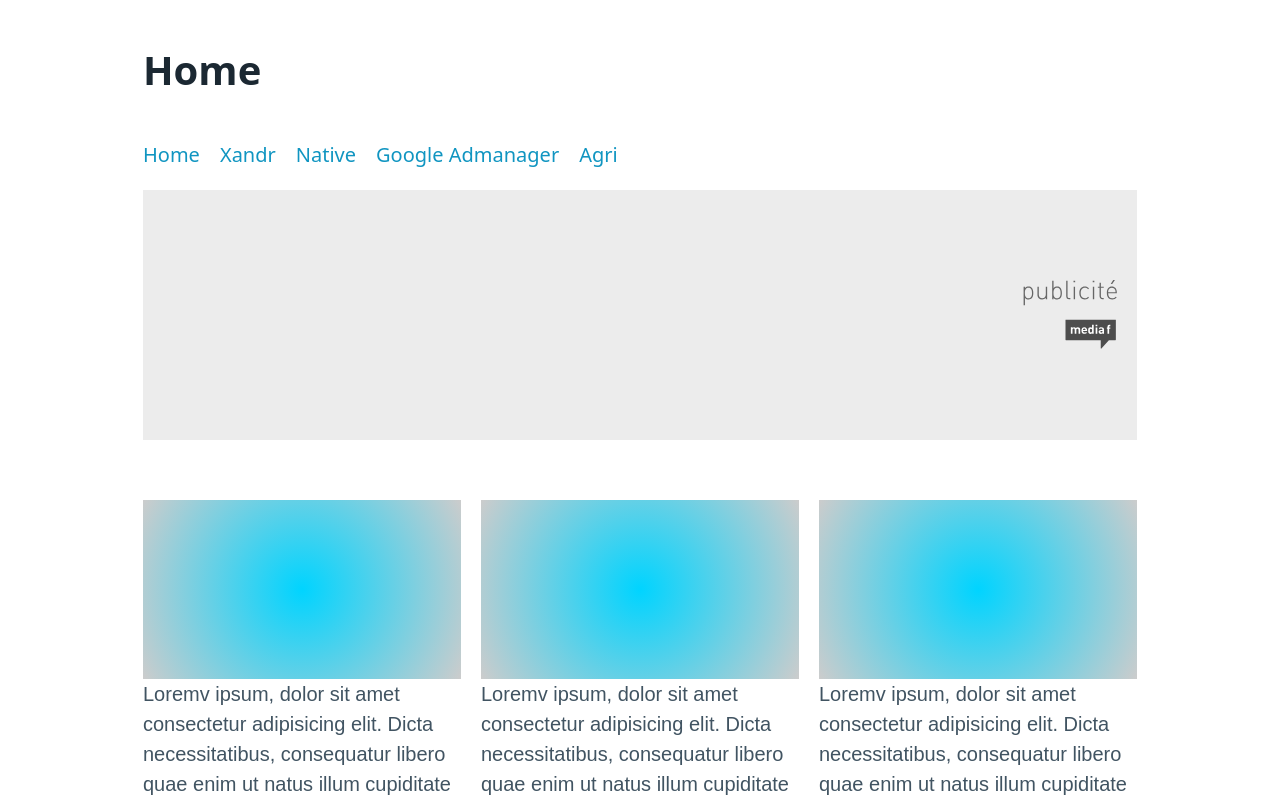
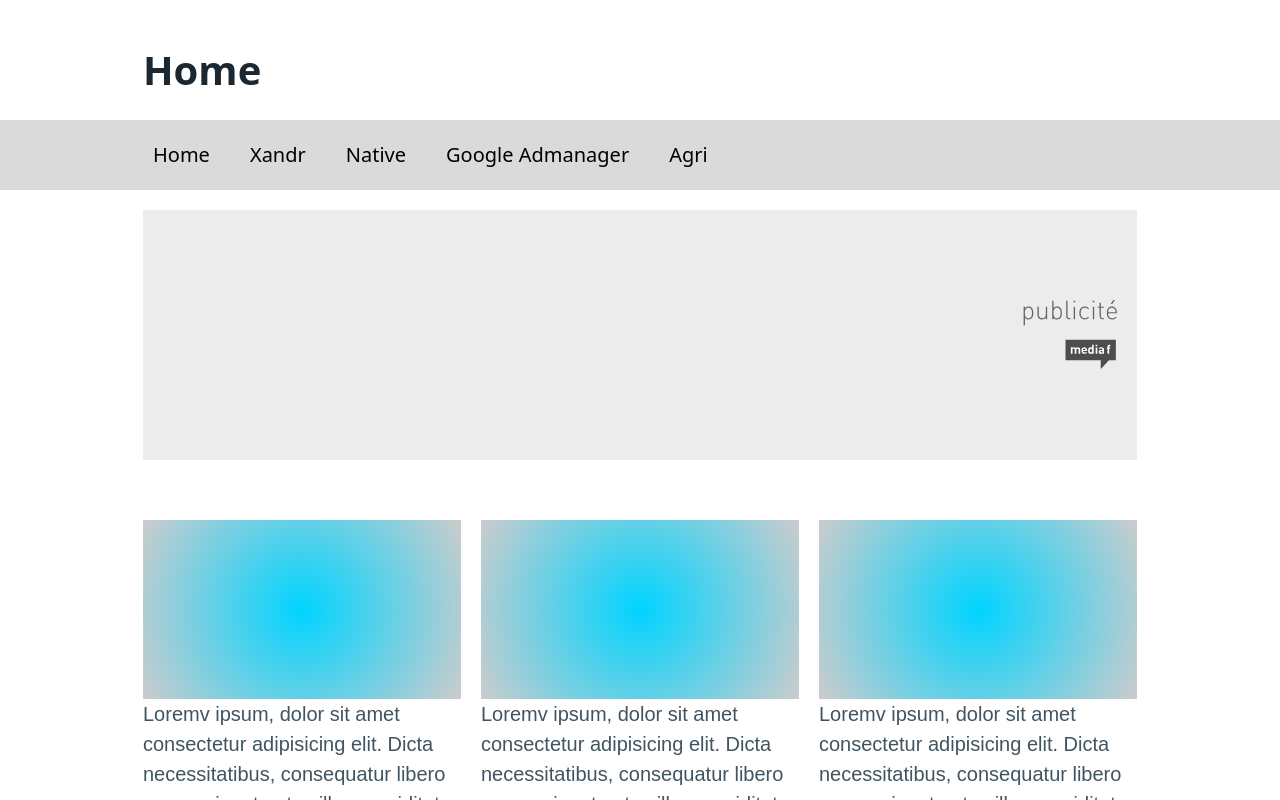
Before and after one commit to media-f/nextads, a Next.js app: page / in a window 1280 px wide. Shown: the top 800 px of the page. Built offline with nearby package versions, Linux system fonts and the light colour scheme; a web font is replaced by a local one.

Commit message:
Add navigation bar styles to styles.css

```diff
--- a/pages/styles.css
+++ b/pages/styles.css
@@ -5,6 +5,41 @@
         max-width: 994px;
     }
 }
+
+nav {
+    background: #222;
+    color: #fff;
+    padding: 1rem 0;
+    position: relative;
+    z-index: 2;
+    margin: 1rem 0;
+  }
+
+nav:before {
+    background: #dadada;
+    content: "";
+    display: flex;
+    height: 100%;
+    left: 50%;
+    margin-left: -50vw;
+    margin-right: -50vw;
+    max-width: 100vw;
+    position: absolute;
+    right: 50%;
+    top: 0;
+    width: 100vw;
+    z-index: -1;
+  }
+
+  nav ul li {
+    display: inline-block;
+    padding: 0;
+    margin: 0 1rem;
+  }
+
+  nav ul li a{
+    color: black;
+  }
 
 .container h1 {
     margin: 2rem 0 1rem;
```
